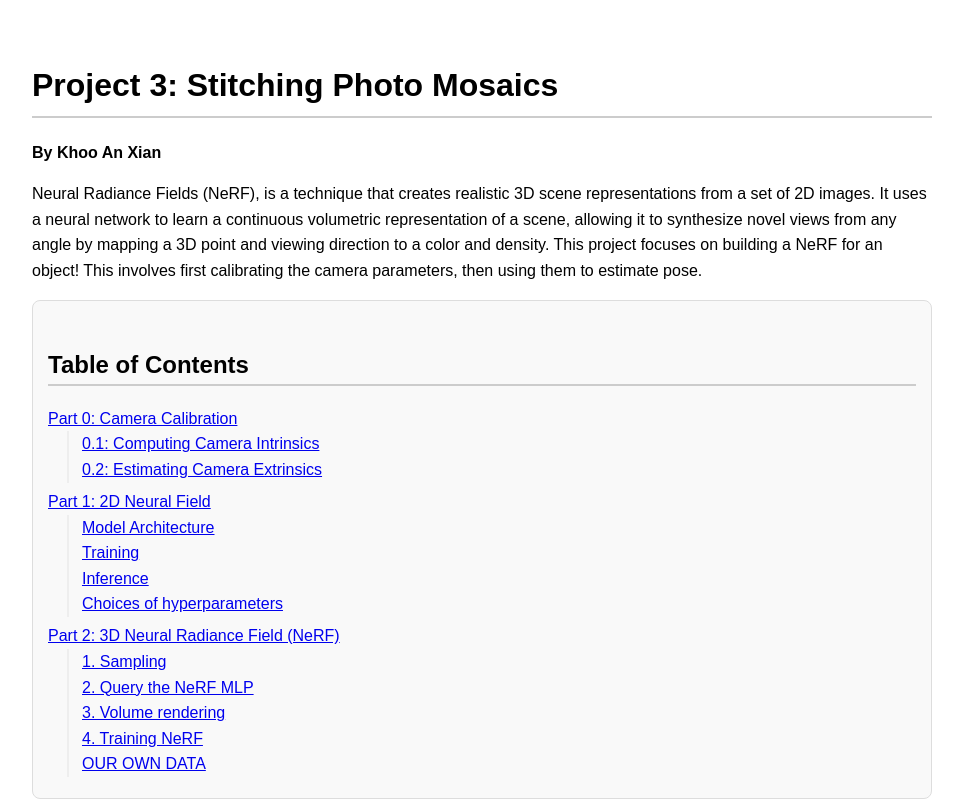
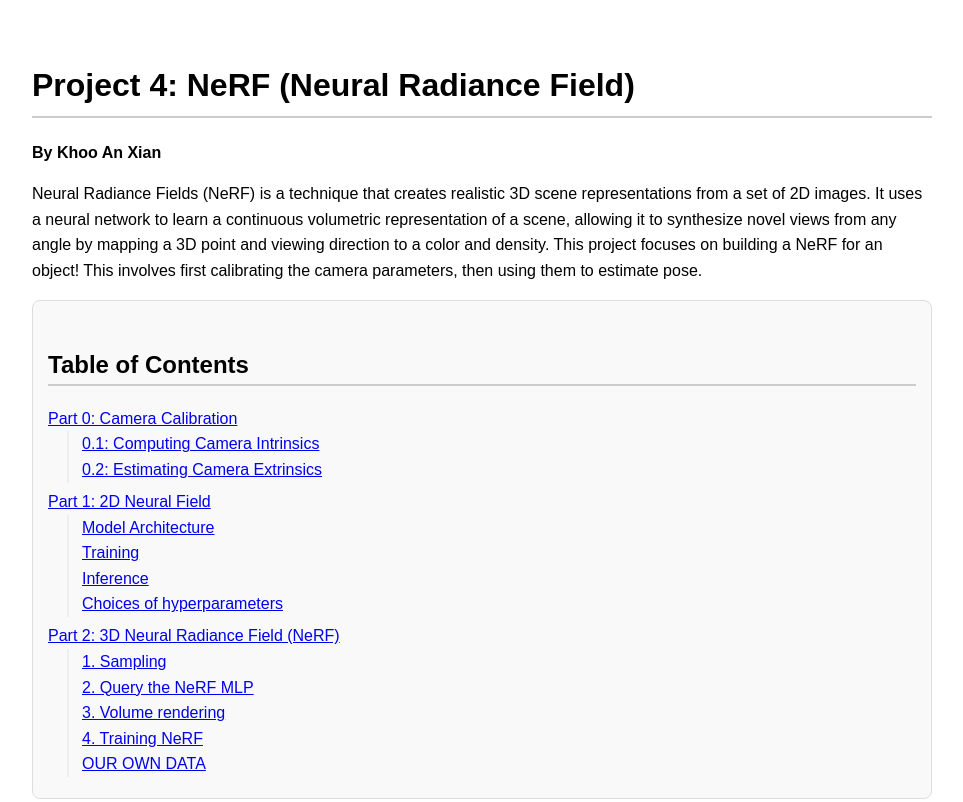
Before and after one commit to khooax/khooax.github.io, a plain HTML site: page project4/index.html in a window 1280 px wide. Shown: the top 802 px of the page, without its empty margins (158-1121 px from the left). Drawn offline with Linux system fonts and the light colour scheme.

Commit message:
Update index.html

```diff
--- a/project4/index.html
+++ b/project4/index.html
@@ -7,10 +7,10 @@
 </head>
 <body>
 
-<h1>Project 3: Stitching Photo Mosaics</h1>
+<h1>Project 4: NeRF (Neural Radiance Field)</h1>
 <p><b>By Khoo An Xian</b></p>
 
-Neural Radiance Fields (NeRF), is a technique that creates realistic 3D scene representations from a set of 2D images.
+Neural Radiance Fields (NeRF) is a technique that creates realistic 3D scene representations from a set of 2D images.
 It uses a neural network to learn a continuous volumetric representation of a scene, allowing it to synthesize novel views from any angle
 by mapping a 3D point and viewing direction to a color and density. This project focuses on building a NeRF for an object!
 This involves first calibrating the camera parameters, then using them to estimate pose.
```
